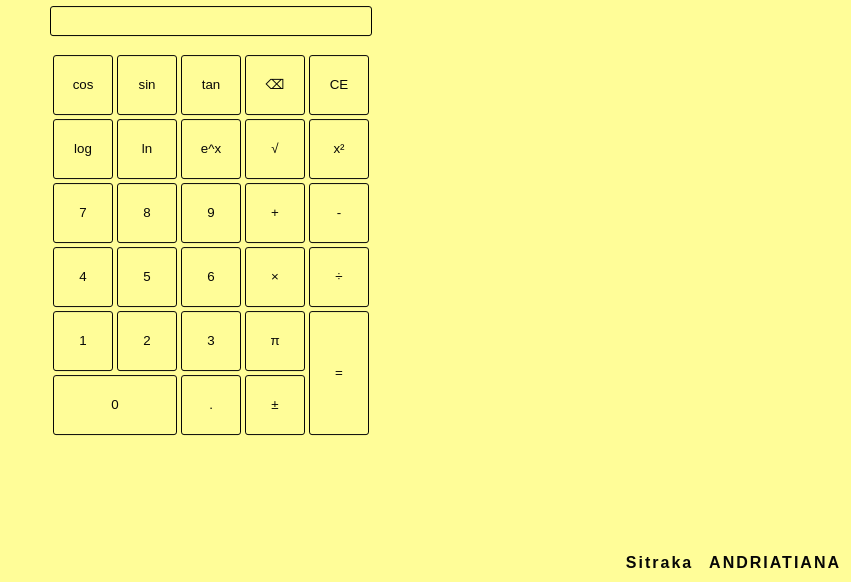
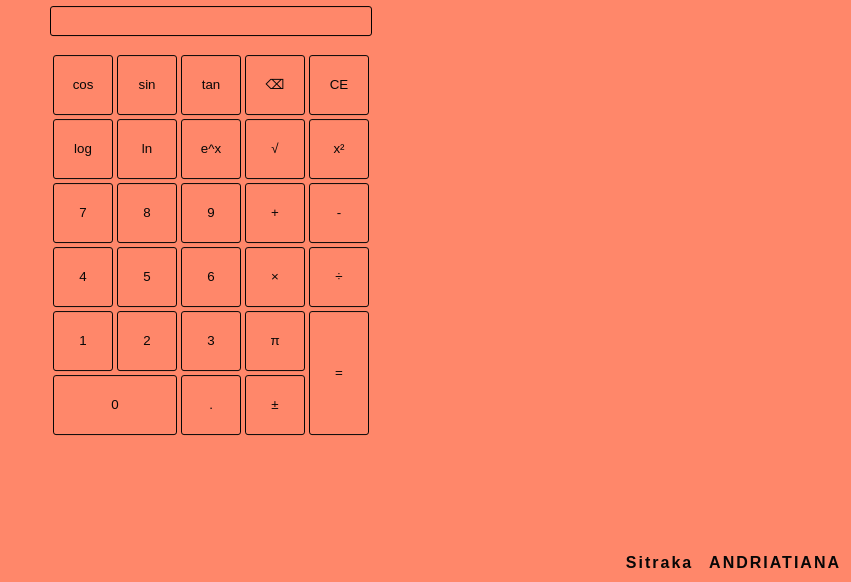
Before and after one commit to rakotomandimby/tpgg1, a plain HTML site: page index.html in a window 1280 px wide. Shown: the part 218-800 px from the top of the page, without its empty margins (429-1280 px from the left). Drawn offline with Linux system fonts and the light colour scheme.

Commit message:
Background changed

```diff
--- a/style.css
+++ b/style.css
@@ -5,7 +5,7 @@ html, body {
     padding: 0;
 }
 body {
-    background-color: rgb(255, 253, 152);
+    background-color: rgb(255, 135, 106);
 }
 h1 {
     text-align: center;
```
